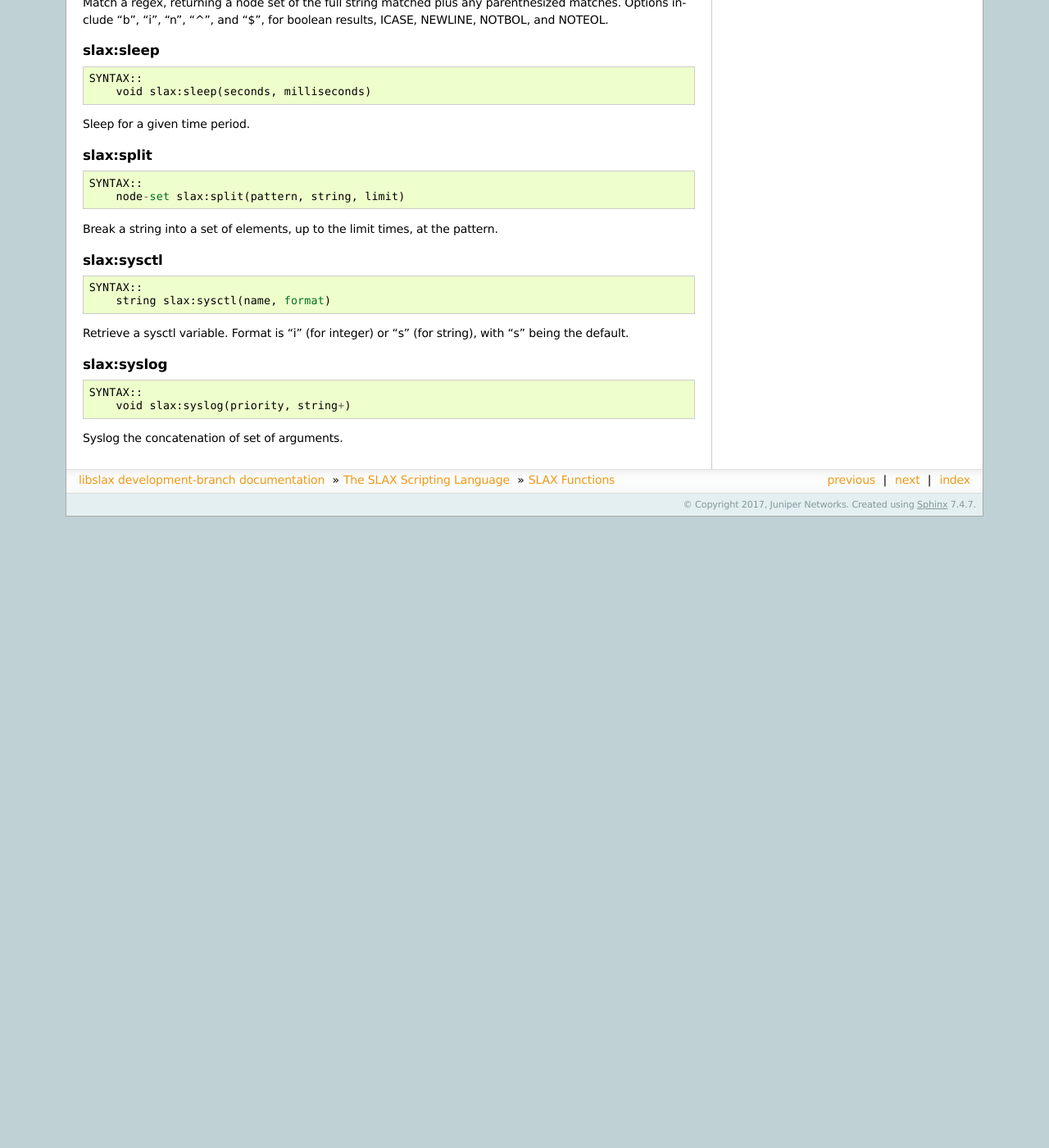
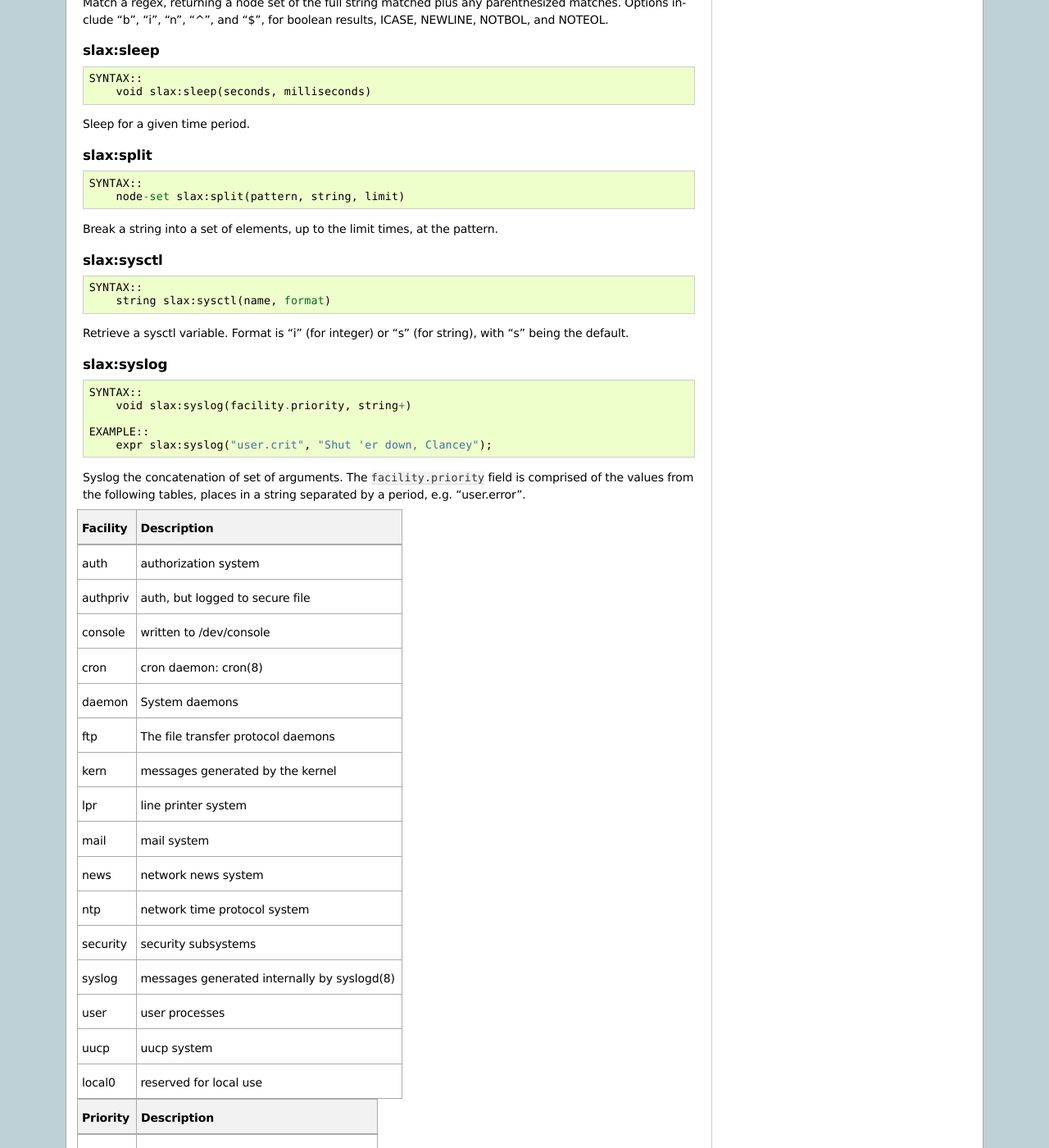
Before and after one commit to Juniper/libslax, a Sphinx documentation site: the page built from doc/functions.rst, in a window 1280 px wide and 1400 px high, scrolled down 3726 px. Shown: the whole window at 82% size. Built offline with Sphinx 7.4.7, drawn with Linux system fonts in a browser that asks for light colours; before the commit the page ends 4356 px from its top, so only the background shows below that; some of the changed text lies outside the part shown.

Commit message:
flesh out docs for slax:syslog

```diff
--- a/doc/functions.rst
+++ b/doc/functions.rst
@@ -298,6 +298,47 @@ slax:syslog
 ::
 
     SYNTAX::
-        void slax:syslog(priority, string+)
+        void slax:syslog(facility.priority, string+)
 
-Syslog the concatenation of set of arguments.
+    EXAMPLE::
+        expr slax:syslog("user.crit", "Shut 'er down, Clancey");
+
+Syslog the concatenation of set of arguments.  The `facility.priority`
+field is comprised of the values from the following tables, places in
+a string separated by a period, e.g. "user.error".
+
+==========  =============================================
+ Facility    Description
+==========  =============================================
+ auth        authorization system
+ authpriv    auth, but logged to secure file
+ console     written to /dev/console
+ cron        cron daemon: cron(8)
+ daemon      System daemons
+ ftp         The file transfer protocol daemons
+ kern        messages generated by the kernel
+ lpr         line printer system
+ mail        mail system
+ news        network news system
+ ntp         network time protocol system
+ security    security subsystems
+ syslog      messages generated internally by syslogd(8)
+ user        user processes
+ uucp        uucp system
+ local0      reserved for local use
+==========  =============================================
+
+
+==========  ===========================================
+ Priority    Description
+==========  ===========================================
+ emerg       panic condition, broadcast to all users
+ alert       should be corrected immediately
+ crit        critical conditions
+ err         general errors
+ error       alias for "err"
+ warning     warning messages
+ notice      not an error conditions, but worth noting
+ info        informational messages
+ debug       information of use when debugging
+==========  ===========================================
```
